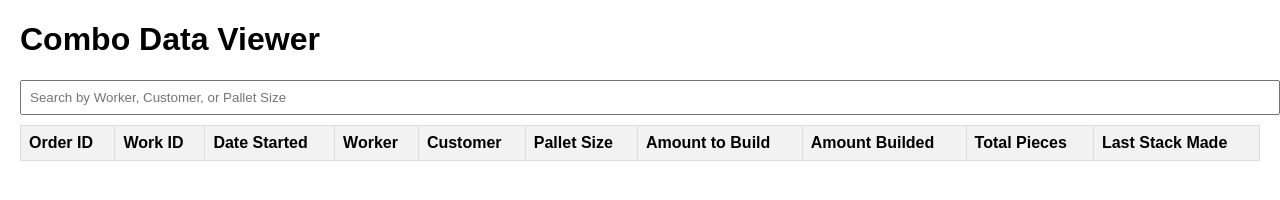
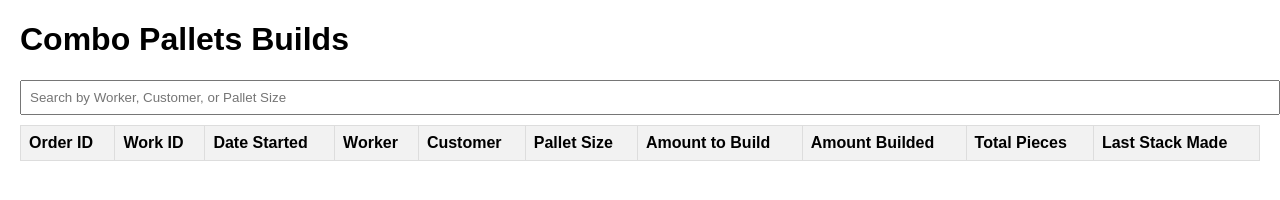
Before and after one commit to SuperOmik/combo, a plain HTML site: page index.html in a window 1280 px wide. Drawn offline with Linux system fonts and the light colour scheme; no server answers.

Commit message:
Update index.html

```diff
--- a/index.html
+++ b/index.html
@@ -3,7 +3,7 @@
 <head>
   <meta charset="UTF-8">
   <meta name="viewport" content="width=device-width, initial-scale=1.0">
-  <title>Combo Data Viewer</title>
+  <title>Combo Pallets Builds</title>
   <style>
     body {
       font-family: Arial, sans-serif;
@@ -30,7 +30,7 @@
   </style>
 </head>
 <body>
-  <h1>Combo Data Viewer</h1>
+  <h1>Combo Pallets Builds</h1>
   <input type="text" id="search" placeholder="Search by Worker, Customer, or Pallet Size">
   <table>
     <thead>
```
